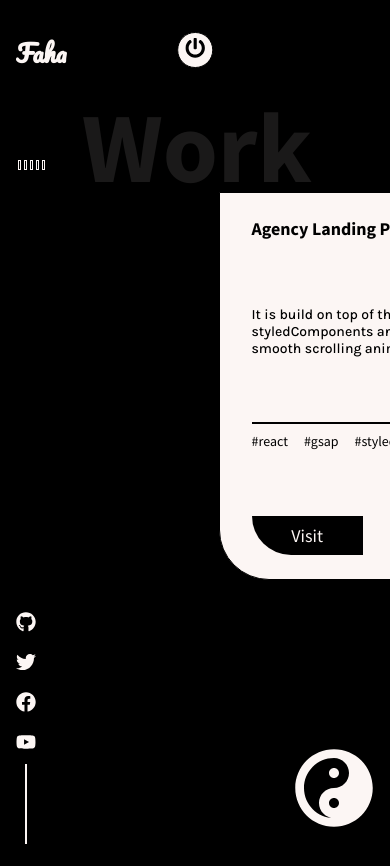
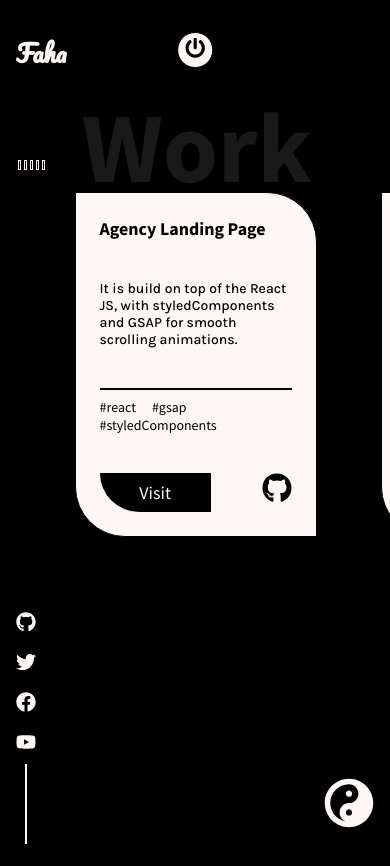
Before and after one commit to faha1999/portfolio-react, a React (Create React App) app: page /work in a window 390 px wide. Shown: the top 866 px of the page. Built offline with nearby package versions, Linux system fonts and the light colour scheme.

Commit message:
complete work

```diff
--- a/src/styles/scss/_work.scss
+++ b/src/styles/scss/_work.scss
@@ -75,3 +75,28 @@
     }
   }
 }
+
+@media screen and (max-width: 767px) {
+  .Work {
+    .WorkDetails {
+      left: calc(1rem + 15vw);
+    }
+
+    .rotate {
+      width: 50px;
+      height: 50px;
+
+      svg {
+        width: 50px;
+        height: 50px;
+      }
+    }
+  }
+
+  .WorkCard {
+    width: 12rem;
+    margin-right: 4rem;
+    height: 35vh;
+    padding: 1.5rem;
+  }
+}
```
Also changed, not shown: src/styles/css/style.min.css, 1 other file (tests, documents, lock files or other folders).
